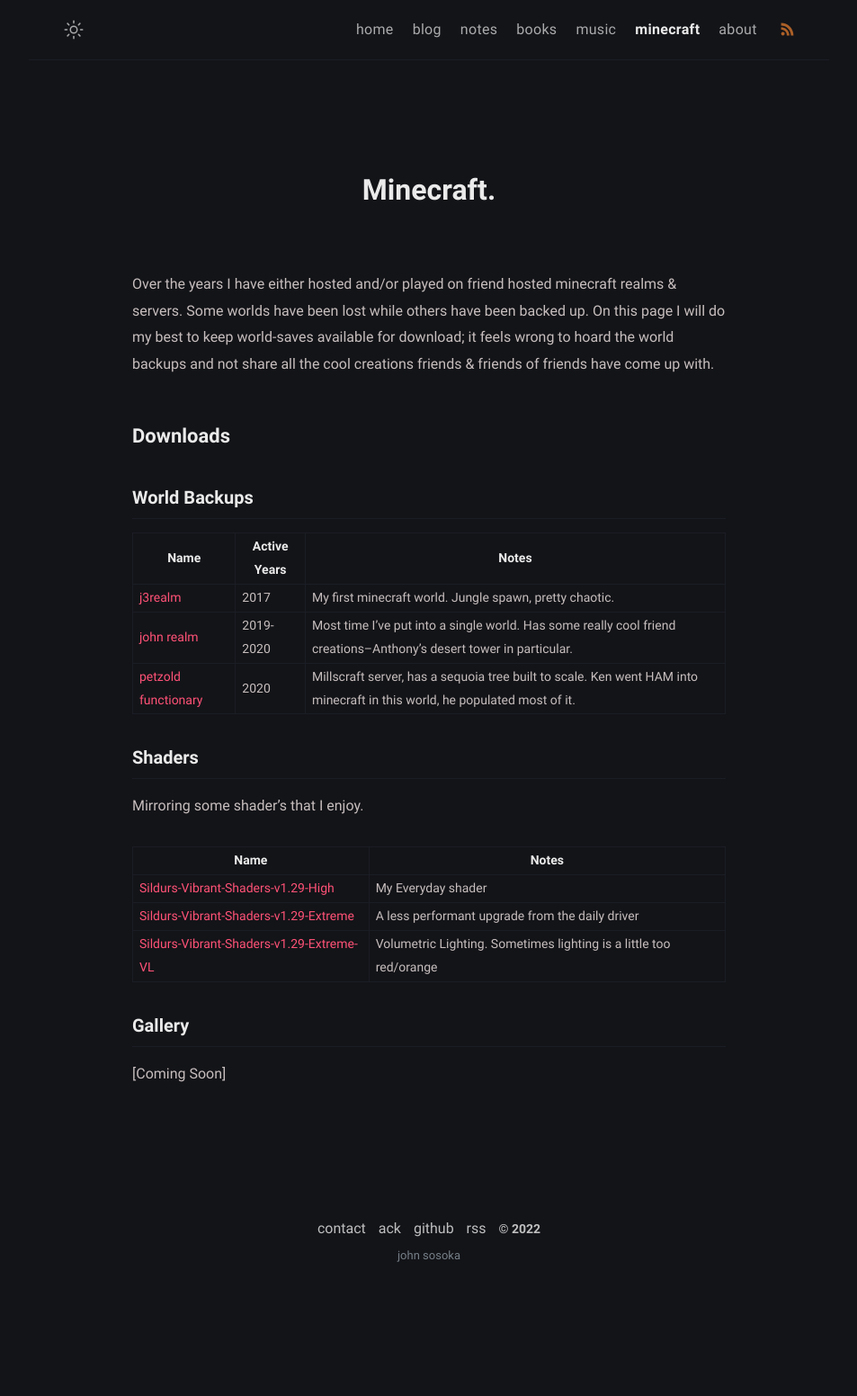
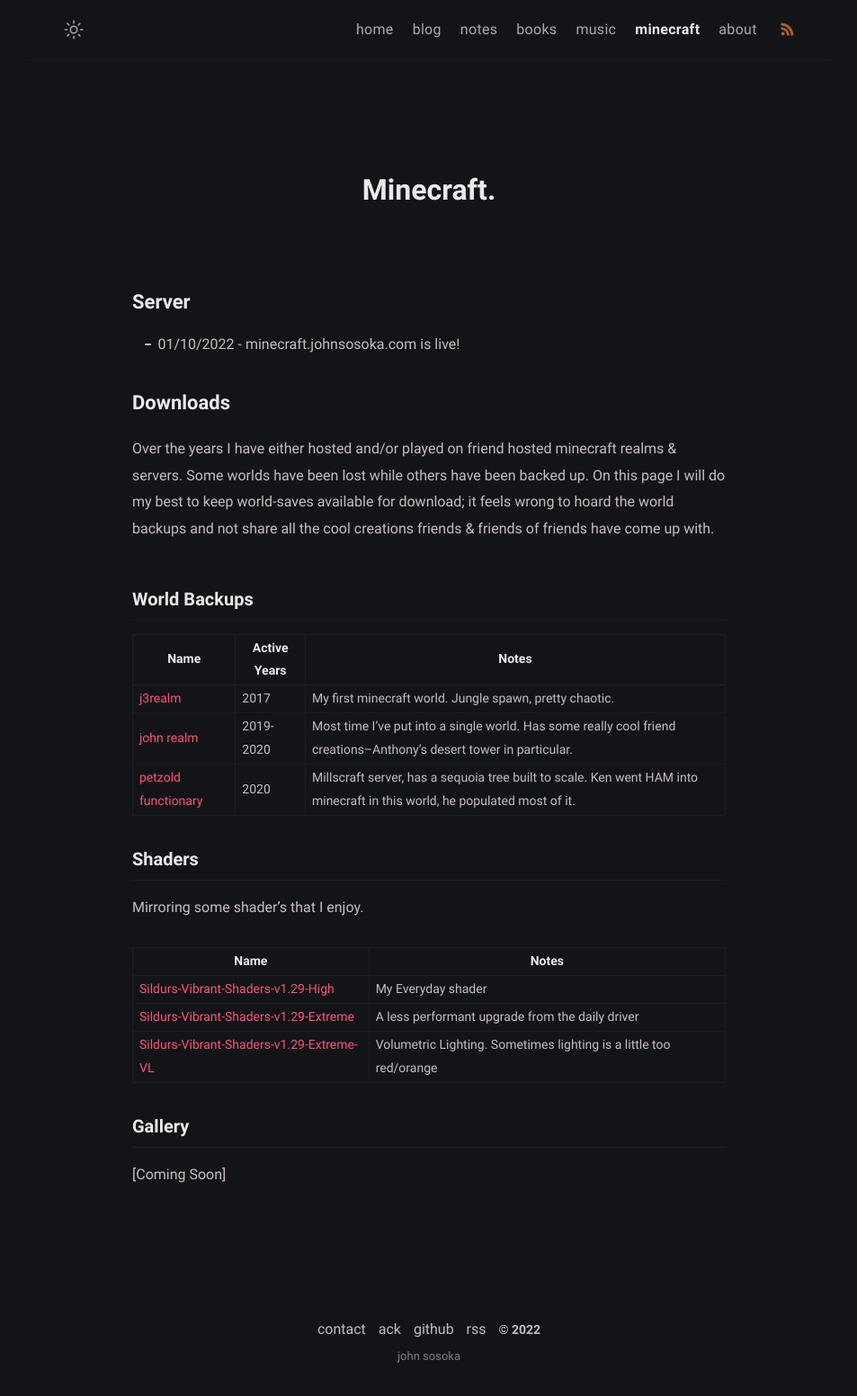
Before and after one commit to johnsosoka/site-johnsosoka-com, a Jekyll site: the page built from website/pages/minecraft.md, in a window 1280 px wide. Shown: the whole page at 90% size, without its empty margins (163-1116 px from the left). Built offline with Jekyll 4.4.1, drawn with Linux system fonts in a browser that asks for light colours; before the commit the page ends 1440 px from its top, so only the background shows below that.

Commit message:
adding minecraft details, slight info re-org

```diff
--- a/website/pages/minecraft.md
+++ b/website/pages/minecraft.md
@@ -6,12 +6,15 @@
 comments: false
 ---
 
+## Server
+* 01/10/2022 - minecraft.johnsosoka.com is live!
+
+## Downloads
+
 Over the years I have either hosted and/or played on friend hosted minecraft realms & servers. Some worlds have been
 lost while others have been backed up. On this page I will do my best to keep world-saves available for download; it
 feels wrong to hoard the world backups and not share all the cool creations friends & friends of friends have come up
 with.
-
-## Downloads
 
 ### World Backups
 
```
